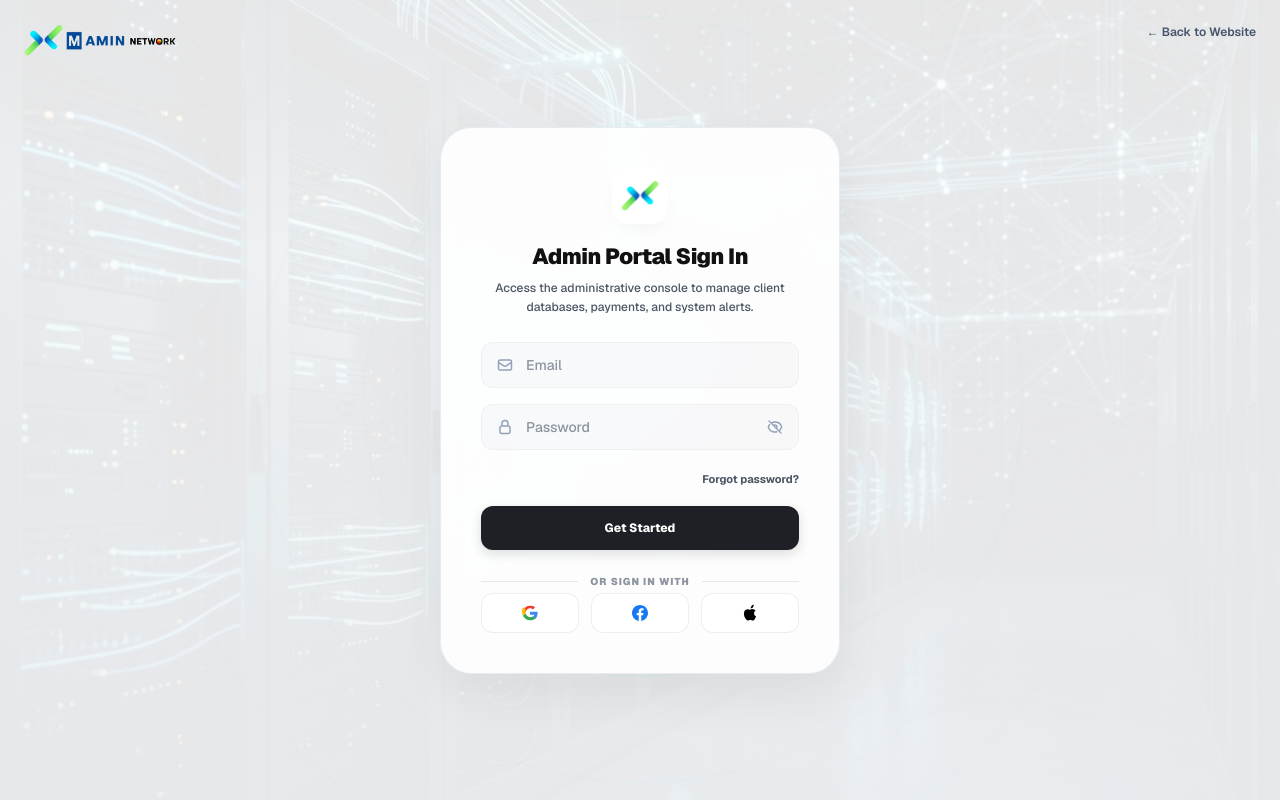
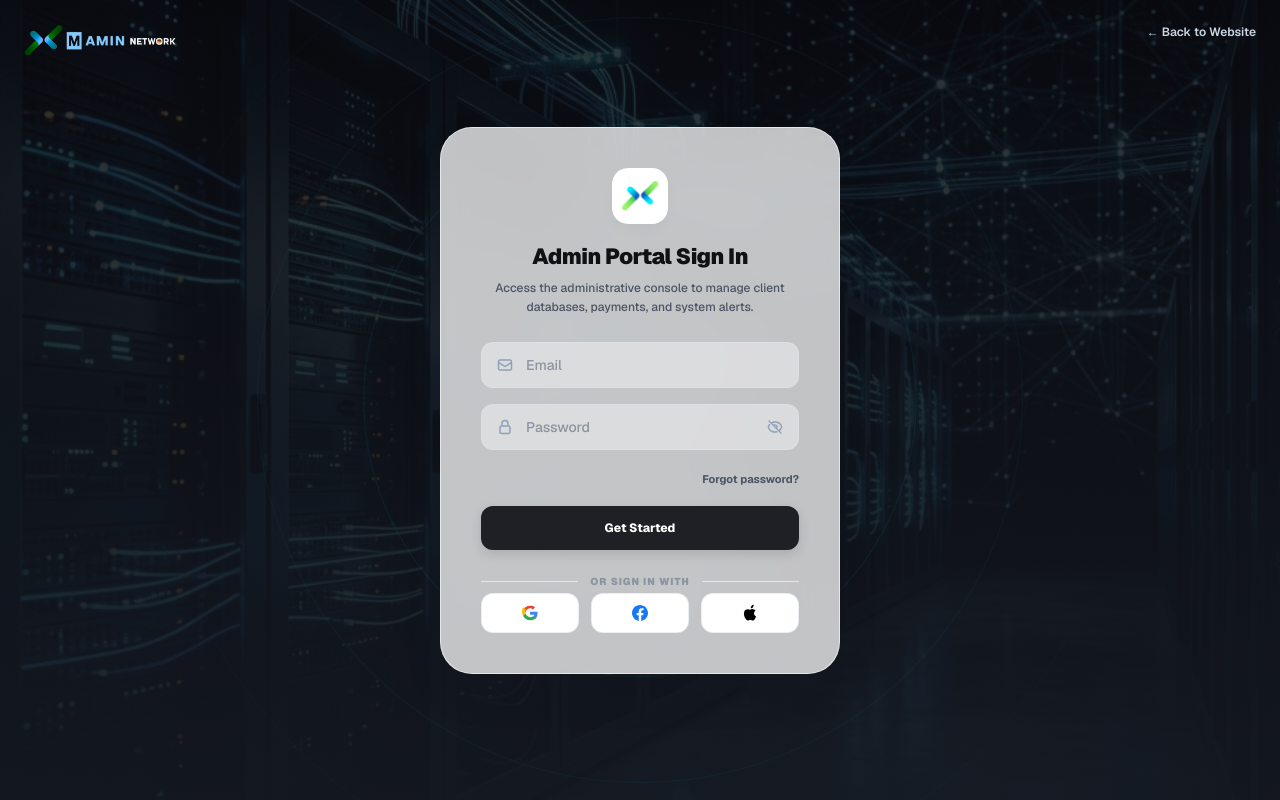
Before and after one commit to princeshiamofficial/M-Amin-Network, a Next.js app: page /admin in a window 1280 px wide. Built offline with nearby package versions, Linux system fonts and the light colour scheme.

Commit message:
fix: restore dark theme for admin login page and align dashboard layout background with offset correction

```diff
--- a/src/app/admin/dashboard/page.tsx
+++ b/src/app/admin/dashboard/page.tsx
@@ -22,7 +22,7 @@ export default function AdminDashboardPage() {
 
   if (!mounted || !isAuthenticated) {
     return (
-      <div className="w-full min-h-screen flex items-center justify-center bg-slate-50 text-slate-600">
+      <div className="w-full min-h-screen flex items-center justify-center bg-brand-dark text-slate-400">
         <div className="flex flex-col items-center gap-3">
           <div className="w-8 h-8 border-4 border-brand-cyan border-t-transparent rounded-full animate-spin" />
           <span className="font-mono text-sm tracking-widest">LOADING SECURE ACCESS CONTROL...</span>
@@ -32,7 +32,7 @@ export default function AdminDashboardPage() {
   }
 
   return (
-    <div className="min-h-screen bg-slate-50 text-slate-800 flex flex-col">
+    <div className="min-h-screen -mt-24 bg-brand-dark text-slate-100 flex flex-col">
       {/* Blank Dashboard Workspace */}
     </div>
   );
--- a/src/app/admin/page.tsx
+++ b/src/app/admin/page.tsx
@@ -46,7 +46,7 @@ export default function AdminDashboard() {
 
   if (!mounted) {
     return (
-      <div className="w-full min-h-screen flex items-center justify-center bg-slate-50 text-slate-600">
+      <div className="w-full min-h-screen flex items-center justify-center bg-brand-dark text-slate-400">
         <div className="flex flex-col items-center gap-3">
           <div className="w-8 h-8 border-4 border-brand-cyan border-t-transparent rounded-full animate-spin" />
           <span className="font-mono text-sm tracking-widest">LOADING SECURE ACCESS CONTROL...</span>
@@ -60,12 +60,12 @@ export default function AdminDashboard() {
       <div
         className="min-h-screen -mt-24 w-full flex flex-col justify-center items-center p-4 relative overflow-hidden bg-cover bg-center bg-no-repeat font-sans"
         style={{
-          backgroundImage: "linear-gradient(to bottom, rgba(255, 255, 255, 0.9), rgba(243, 244, 246, 0.95)), url('/sky_cloud_bg.png')"
+          backgroundImage: "linear-gradient(to bottom, rgba(10, 11, 16, 0.82), rgba(20, 24, 33, 0.95)), url('/sky_cloud_bg.png')"
         }}
       >
         {/* Background Decorative Arcs */}
         <div className="absolute inset-0 flex items-center justify-center pointer-events-none z-0">
-          <svg className="w-[850px] h-[850px] text-brand-cyan/20" viewBox="0 0 800 800" fill="none" stroke="currentColor" strokeWidth="1.2">
+          <svg className="w-[850px] h-[850px] text-brand-cyan opacity-25" viewBox="0 0 800 800" fill="none" stroke="currentColor" strokeWidth="1.2">
             <circle cx="400" cy="400" r="160" strokeOpacity="0.3" />
             <circle cx="400" cy="400" r="260" strokeOpacity="0.22" />
             <circle cx="400" cy="400" r="360" strokeOpacity="0.15" />
@@ -79,6 +79,7 @@ export default function AdminDashboard() {
             src="/logo.png"
             alt="M-Amin Network"
             className="h-8 w-auto object-contain"
+            style={{ filter: "invert(1) hue-rotate(180deg)" }}
           />
         </div>
 
@@ -86,14 +87,14 @@ export default function AdminDashboard() {
         <div className="absolute top-6 right-6 z-20">
           <Link
             href="/"
-            className="flex items-center gap-1 text-xs font-semibold text-slate-600 hover:text-slate-900 transition-colors"
+            className="flex items-center gap-1 text-xs font-semibold text-slate-300 hover:text-white transition-colors"
           >
             ← Back to Website
           </Link>
         </div>
 
         {/* Login Card Container */}
-        <div className="max-w-[400px] w-full bg-white/90 border border-slate-200/80 shadow-[0_20px_50px_rgba(0,0,0,0.06)] rounded-[32px] p-8 sm:p-10 relative z-10 text-left space-y-6 backdrop-blur-xl">
+        <div className="max-w-[400px] w-full bg-white/75 border border-white/60 shadow-[0_20px_50px_rgba(0,0,0,0.05)] rounded-[32px] p-8 sm:p-10 relative z-10 text-left space-y-6 backdrop-blur-xl">
           {/* Top Login Icon Box */}
           <div className="w-14 h-14 bg-white border border-white/90 shadow-[0_8px_20px_-6px_rgba(0,0,0,0.05)] flex items-center justify-center mx-auto mb-4 rounded-2xl overflow-hidden p-2">
             <img
@@ -237,25 +238,25 @@ export default function AdminDashboard() {
   }
 
   return (
-    <div className="min-h-screen -mt-24 bg-slate-50 text-slate-800 flex flex-col">
+    <div className="min-h-screen -mt-24 bg-brand-dark text-slate-100 flex flex-col">
 
       {/* Main empty workspace placeholder */}
       <div className="flex-grow flex flex-col items-center justify-center p-8 text-center animate-fade-in">
-        <div className="max-w-md w-full bg-white border border-slate-200/80 rounded-[32px] p-10 space-y-6 shadow-2xl backdrop-blur-xl">
-          <div className="w-16 h-16 rounded-3xl bg-emerald-50 text-emerald-600 border border-emerald-100 flex items-center justify-center mx-auto text-3xl shadow-lg shadow-emerald-500/5">
+        <div className="max-w-md w-full glass-panel border-brand-border/50 rounded-[32px] p-10 space-y-6 shadow-2xl bg-brand-card/30 backdrop-blur-xl">
+          <div className="w-16 h-16 rounded-3xl bg-emerald-500/10 border border-emerald-500/20 text-emerald-400 flex items-center justify-center mx-auto text-3xl shadow-lg shadow-emerald-500/5">
             🔑
           </div>
           <div className="space-y-2">
-            <h2 className="text-slate-950 font-extrabold text-xl tracking-tight">Access Securely Opened</h2>
-            <p className="text-xs text-slate-500 leading-relaxed px-4">
+            <h2 className="text-white font-extrabold text-xl tracking-tight">Access Securely Opened</h2>
+            <p className="text-xs text-slate-400 leading-relaxed px-4">
               You are securely logged into the M-Amin Network operations administration console.
               The system metrics dashboard has been removed from this profile.
             </p>
           </div>
-          <div className="pt-2 border-t border-slate-100 flex justify-center">
+          <div className="pt-2 border-t border-brand-border/40 flex justify-center">
             <button
               onClick={handleLogout}
-              className="px-6 py-2.5 bg-red-50 hover:bg-red-100 border border-red-100 text-red-600 rounded-xl text-xs font-bold transition-all cursor-pointer"
+              className="px-6 py-2.5 bg-red-500/15 hover:bg-red-500/25 border border-red-500/30 hover:border-red-500/50 text-red-400 rounded-xl text-xs font-bold transition-all cursor-pointer"
             >
               Log Out Session
             </button>
```
